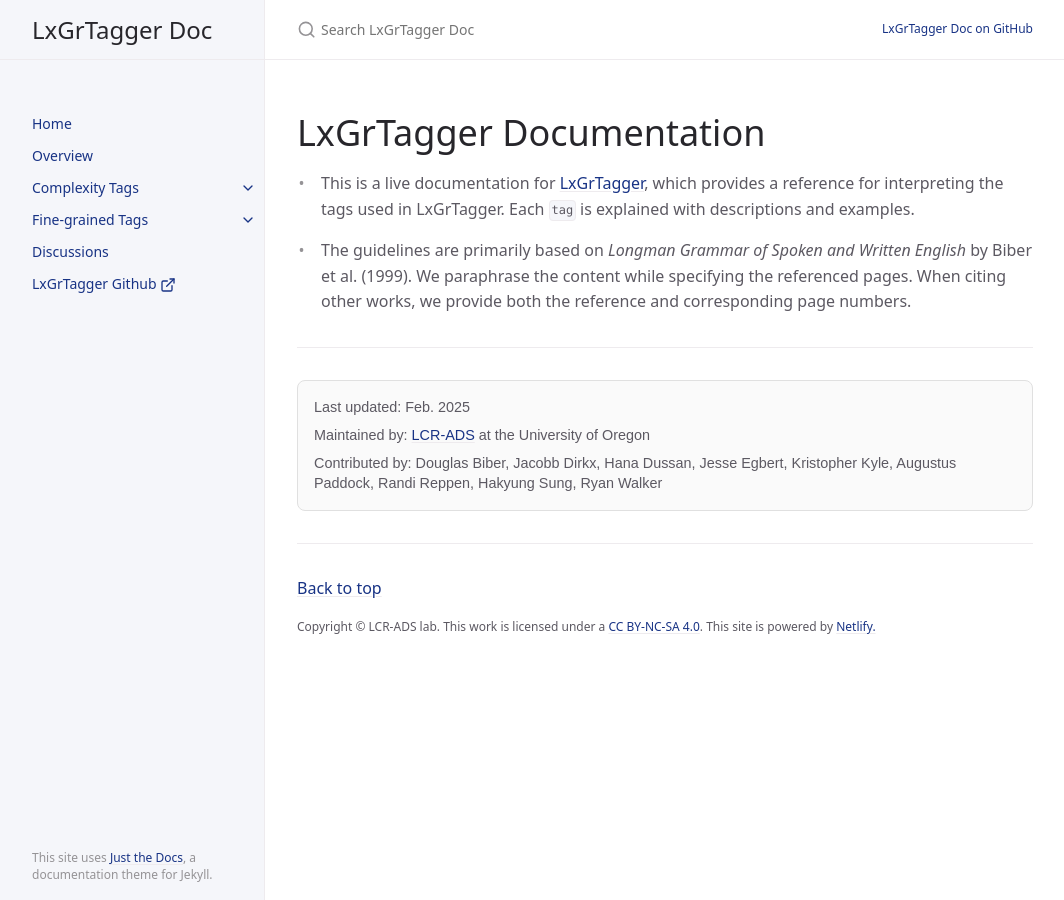
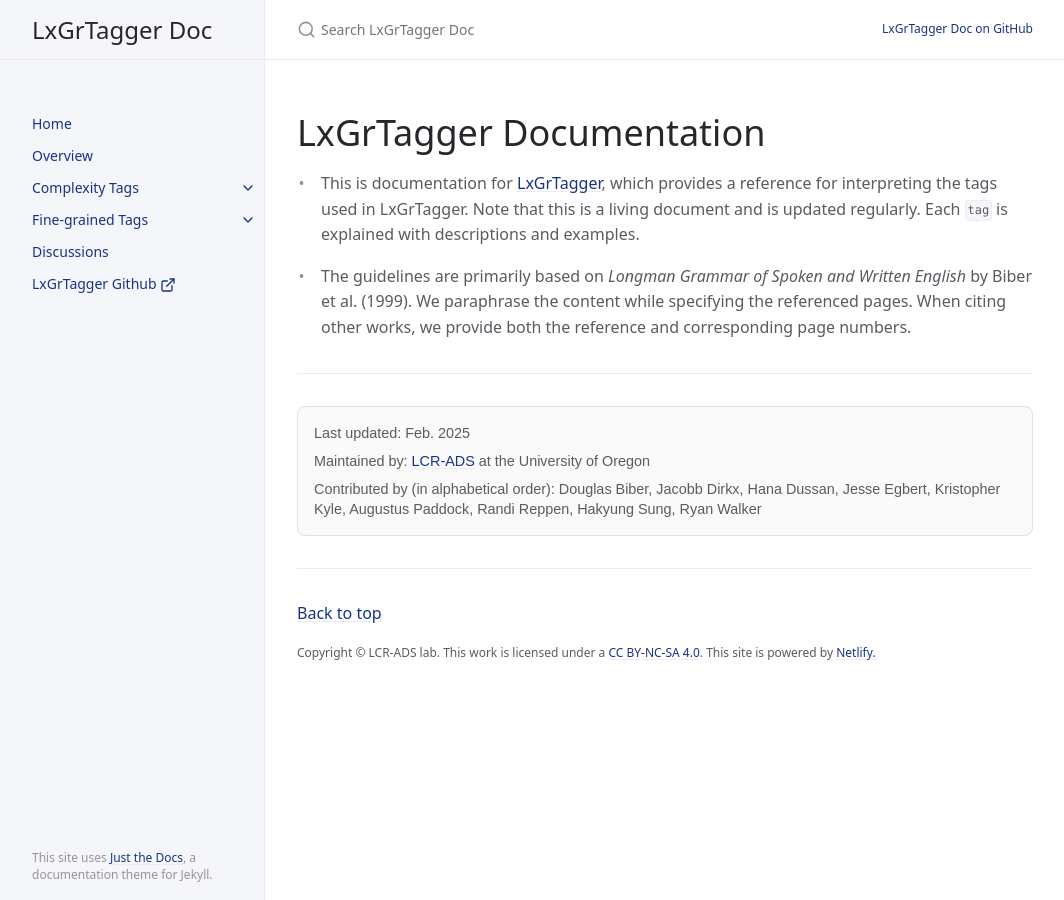
Before and after one commit to LCR-ADS-Lab/LxGrTagger-Documentation, a Jekyll site: the page built from index.md, in a window 1280 px wide. Shown: the whole page, without its empty margins (107-1171 px from the left). Built offline with Jekyll 4.4.1, drawn with Linux system fonts in a browser that asks for light colours; cached includes are drawn as plain includes.

Commit message:
Update index.md
Minor updates

```diff
--- a/index.md
+++ b/index.md
@@ -6,7 +6,7 @@ nav_order: 1
 
 # LxGrTagger Documentation
 
-- This is a live documentation for [LxGrTagger](https://github.com/kristopherkyle/LxGrTgr), which provides a reference for interpreting the tags used in LxGrTagger.
+- This is documentation for [LxGrTagger](https://github.com/kristopherkyle/LxGrTgr), which provides a reference for interpreting the tags used in LxGrTagger. Note that this is a living document and is updated regularly.
 Each `tag` is explained with descriptions and examples.
 
 - The guidelines are primarily based on *Longman Grammar of Spoken and Written English* by Biber et al. (1999). We paraphrase the content while specifying the referenced pages. When citing other works, we provide both the reference and corresponding page numbers.
@@ -16,4 +16,4 @@ Each `tag` is explained with descriptions and examples.
 <div style="border: 1px solid #e0e0e0; border-radius: 8px; background: #fafafa; padding: 16px; margin-bottom: 16px; font-family: sans-serif; font-size: 0.9rem; line-height: 1.4;">
   <div style="margin-bottom: 8px;">Last updated: Feb. 2025</div>
   <div style="margin-bottom: 8px;">Maintained by: <a href="https://lcr-ads-lab.github.io/LCR-ADS-Home/" le="color:rgb(0, 0, 0), 0); text-decoration: none;">LCR-ADS</a> at the University of Oregon</div>
-  <div>Contributed by: Douglas Biber, Jacobb Dirkx, Hana Dussan, Jesse Egbert, Kristopher Kyle, Augustus Paddock, Randi Reppen, Hakyung Sung, Ryan Walker </div>
+  <div>Contributed by (in alphabetical order): Douglas Biber, Jacobb Dirkx, Hana Dussan, Jesse Egbert, Kristopher Kyle, Augustus Paddock, Randi Reppen, Hakyung Sung, Ryan Walker </div>
```
